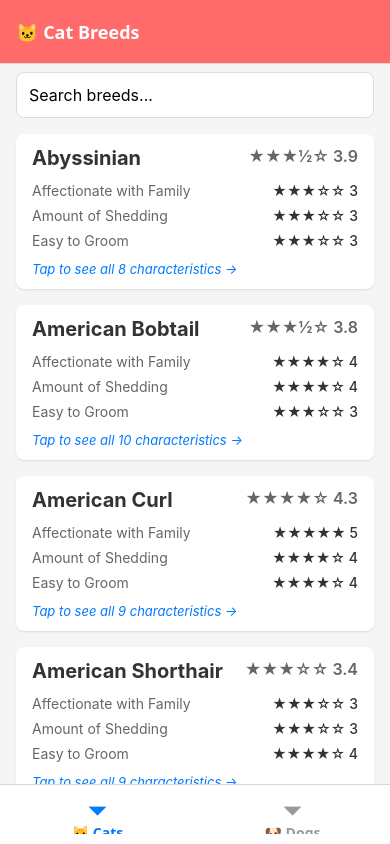
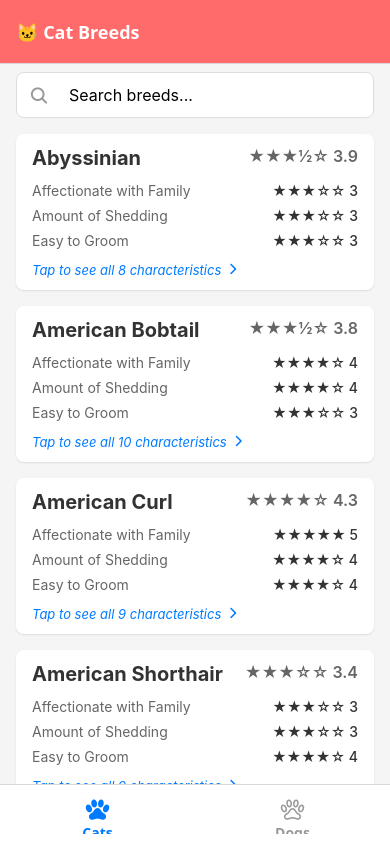
Before and after one commit to Joshkaki00/by-breed-starter, a React Native app: screen / in a window 390 px wide. Built offline with nearby package versions, Linux system fonts and the light colour scheme.

Commit message:
Add Ionicons for improved UI elements in Home and Detail screens; update tab bar icons and enhance search functionality

```diff
--- a/App.js
+++ b/App.js
@@ -4,6 +4,7 @@ import { NavigationContainer } from '@react-navigation/native';
 import { createBottomTabNavigator } from '@react-navigation/bottom-tabs';
 import { createNativeStackNavigator } from '@react-navigation/native-stack';
 import { SafeAreaProvider } from 'react-native-safe-area-context';
+import { Ionicons } from '@expo/vector-icons';
 import { cats, dogs } from './breeds.js';
 import HomeScreen from './HomeScreen';
 import DetailScreen from './DetailScreen';
@@ -79,7 +80,7 @@ export default function App() {
     <SafeAreaProvider>
       <NavigationContainer>
         <Tab.Navigator
-          screenOptions={{
+          screenOptions={({ route }) => ({
             headerShown: false,
             tabBarActiveTintColor: '#007AFF',
             tabBarInactiveTintColor: '#999',
@@ -92,20 +93,24 @@ export default function App() {
               fontSize: 14,
               fontWeight: '600',
             },
-          }}
+            tabBarIcon: ({ focused, color, size }) => {
+              const iconName = focused ? 'paw' : 'paw-outline';
+              return <Ionicons name={iconName} size={size} color={color} />;
+            },
+          })}
         >
           <Tab.Screen
             name="Cats"
             component={CatsStack}
             options={{
-              tabBarLabel: '🐱 Cats',
+              tabBarLabel: 'Cats',
             }}
           />
           <Tab.Screen
             name="Dogs"
             component={DogsStack}
             options={{
-              tabBarLabel: '🐶 Dogs',
+              tabBarLabel: 'Dogs',
             }}
           />
         </Tab.Navigator>
--- a/DetailScreen.js
+++ b/DetailScreen.js
@@ -1,6 +1,7 @@
 import React from 'react';
 import PropTypes from 'prop-types';
 import { StyleSheet, Text, View, ScrollView } from 'react-native';
+import { Ionicons } from '@expo/vector-icons';
 
 const renderStars = (rating, maxRating = 5) => {
   const fullStars = Math.floor(rating);
@@ -36,7 +37,10 @@ DetailScreen.propTypes = {
         <View style={styles.header}>
           <Text style={styles.breedName}>{breed.breed}</Text>
           <View style={styles.averageContainer}>
-            <Text style={styles.averageLabel}>Overall Rating</Text>
+            <View style={styles.averageLabelRow}>
+              <Ionicons name="trophy" size={16} color="#FFD700" />
+              <Text style={styles.averageLabel}>Overall Rating</Text>
+            </View>
             <Text style={styles.averageText}>
               {renderStars(average)} {average.toFixed(1)}
             </Text>
@@ -45,7 +49,10 @@ DetailScreen.propTypes = {
 
         {/* Properties List */}
         <View style={styles.propertiesContainer}>
-          <Text style={styles.sectionTitle}>Characteristics</Text>
+          <View style={styles.sectionTitleRow}>
+            <Ionicons name="list" size={20} color="#007AFF" />
+            <Text style={styles.sectionTitle}>Characteristics</Text>
+          </View>
           {keys.map((key, index) => (
             <View key={key} style={[
               styles.propertyRow,
@@ -93,10 +100,15 @@ const styles = StyleSheet.create({
     borderTopWidth: 1,
     borderTopColor: '#e0e0e0',
   },
+  averageLabelRow: {
+    flexDirection: 'row',
+    alignItems: 'center',
+    marginBottom: 8,
+    gap: 6,
+  },
   averageLabel: {
     fontSize: 14,
     color: '#666',
-    marginBottom: 8,
     textTransform: 'uppercase',
     letterSpacing: 1,
   },
@@ -115,11 +127,16 @@ const styles = StyleSheet.create({
     shadowRadius: 4,
     elevation: 3,
   },
+  sectionTitleRow: {
+    flexDirection: 'row',
+    alignItems: 'center',
+    marginBottom: 16,
+    gap: 8,
+  },
   sectionTitle: {
     fontSize: 20,
     fontWeight: 'bold',
     color: '#333',
-    marginBottom: 16,
   },
   propertyRow: {
     flexDirection: 'row',
--- a/HomeScreen.js
+++ b/HomeScreen.js
@@ -5,6 +5,7 @@ import {
   KeyboardAvoidingView, Platform, TouchableOpacity,
   Keyboard
 } from 'react-native';
+import { Ionicons } from '@expo/vector-icons';
 
 const renderStars = (rating, maxRating = 5) => {
   const fullStars = Math.floor(rating);
@@ -46,7 +47,10 @@ BreedItem.propTypes = {
           </View>
         ))}
         {keys.length > 3 && (
-          <Text style={styles.moreText}>Tap to see all {keys.length} characteristics →</Text>
+          <View style={styles.moreContainer}>
+            <Text style={styles.moreText}>Tap to see all {keys.length} characteristics</Text>
+            <Ionicons name="chevron-forward" size={16} color="#007AFF" />
+          </View>
         )}
       </View>
     </TouchableOpacity>
@@ -73,6 +77,12 @@ HomeScreen.propTypes = {
     >
       {/* Search Input with Clear Button */}
       <View style={styles.searchContainer}>
+        <Ionicons
+          name="search"
+          size={20}
+          color="#999"
+          style={styles.searchIcon}
+        />
         <TextInput
           style={styles.searchInput}
           placeholder="Search breeds..."
@@ -89,7 +99,7 @@ HomeScreen.propTypes = {
               Keyboard.dismiss();
             }}
           >
-            <Text style={styles.clearButtonText}>✕</Text>
+            <Ionicons name="close-circle" size={20} color="#999" />
           </TouchableOpacity>
         )}
       </View>
@@ -122,32 +132,22 @@ const styles = StyleSheet.create({
     marginHorizontal: 16,
     marginTop: 8,
     marginBottom: 8,
-    position: 'relative',
+    backgroundColor: '#fff',
+    borderRadius: 8,
+    borderWidth: 1,
+    borderColor: '#ddd',
+    paddingHorizontal: 12,
+  },
+  searchIcon: {
+    marginRight: 8,
   },
   searchInput: {
     flex: 1,
-    backgroundColor: '#fff',
     padding: 12,
-    paddingRight: 40,
-    borderRadius: 8,
-    borderWidth: 1,
-    borderColor: '#ddd',
     fontSize: 16,
   },
   clearButton: {
-    position: 'absolute',
-    right: 10,
-    width: 24,
-    height: 24,
-    borderRadius: 12,
-    backgroundColor: '#ccc',
-    alignItems: 'center',
-    justifyContent: 'center',
-  },
-  clearButtonText: {
-    color: '#fff',
-    fontSize: 16,
-    fontWeight: 'bold',
+    padding: 4,
   },
   breedCard: {
     backgroundColor: '#fff',
@@ -192,10 +192,15 @@ const styles = StyleSheet.create({
     fontWeight: '500',
     color: '#333',
   },
+  moreContainer: {
+    flexDirection: 'row',
+    alignItems: 'center',
+    marginTop: 8,
+  },
   moreText: {
     fontSize: 13,
     color: '#007AFF',
     fontStyle: 'italic',
-    marginTop: 8,
+    marginRight: 4,
   },
 });
```
